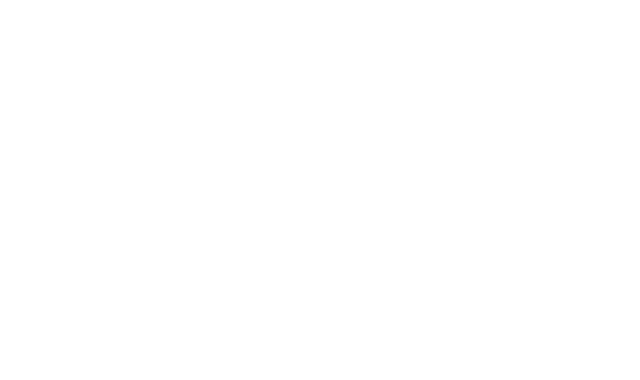
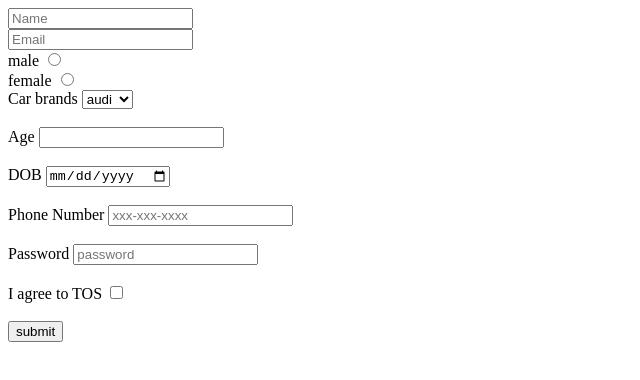
Before and after one commit to acciojob/signup-form-car-durgeshkarunik, a website: page main.html in a window 1280 px wide. Shown: the whole page, without its empty margins (0-640 px from the left). Drawn offline with Linux system fonts and the light colour scheme.

Commit message:
created a submission

```diff
--- a/main.html
+++ b/main.html
@@ -7,6 +7,32 @@
 </head>
 
 <body>
+	<form method="post">
+    <input type="text" name="name" id="name" placeholder="Name" required><br>
+<input type="email" name="Email" id="email" placeholder="Email" required><br>
+<label for="male">male</label>
+<input type="radio" name="gender" id="gender_m"required> <br>
+<label for="female">female</label>
+<input type="radio" name="gender" id="gender_f"required> <br>
+<label for="cars"> Car brands</label>
+<select name="Car Brands" id="cars" placeholder="--Please choose an option--"required> <br>
+    <option value="audi">audi</option>
+    <option value="ford">ford</option>
+    <option value="tesla">tesla</option>
+</select> <br> <br>
+<label for="Age">Age</label>
+<input type="number" name="age" id="age" required> <br><br>
+<label for="DOB">DOB</label>
+<input type="date" name="DOB" id="dob" required><br><br>
+<label for="Phone Number">Phone Number</label>
+<input type="tel" name="Phone Number" id="tel" placeholder="xxx-xxx-xxxx" > <br><br>
+<label for="Password">Password</label>
+<input type="Password" name="Password" id="password" placeholder="password" required><br><br>
+<label for="I agree to TOS">I agree to TOS</label>
+<input type="checkbox" name="i agree to the TOS" id="tos"required> <br><br>
+
+<input type="submit" value="submit">
+</form>
 	<!-- the entire body must be written by student -->
     <script type="text/javascript" src="./script.js">
 </script>
```
